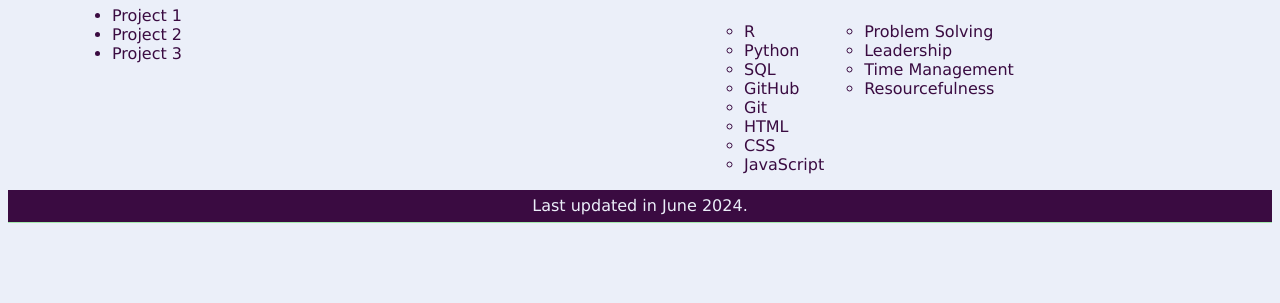
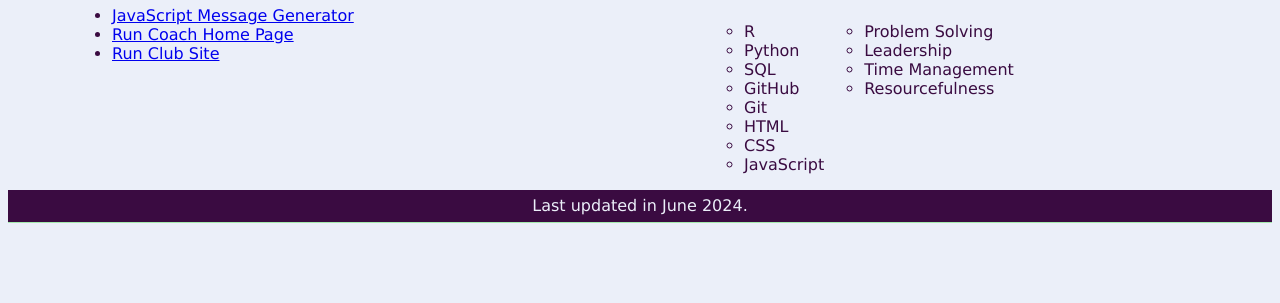
Before and after one commit to klutz4/portfolioSite, a plain HTML site: page index.html in a window 1280 px wide. Shown: the part 497-800 px from the top of the page. Drawn offline with Linux system fonts and the light colour scheme.

Commit message:
add projects and links

```diff
--- a/index.html
+++ b/index.html
@@ -33,9 +33,9 @@
         <div id="projects">
             <h1>Projects</h1>
             <ul>
-                <li>Project 1</li>
-                <li>Project 2</li>
-                <li>Project 3</li>
+                <li><a href="https://github.com/klutz4/mixedMessages" target="_blank">JavaScript Message Generator</a></li>
+                <li><a href="https://klutz4.github.io/flexbox-project/" target="_blank">Run Coach Home Page</a></li>
+                <li><a href="https://klutz4.github.io/responsive-site-proj/#" target="_blank">Run Club Site</a></li>
             </ul>
         </div>
 
```
